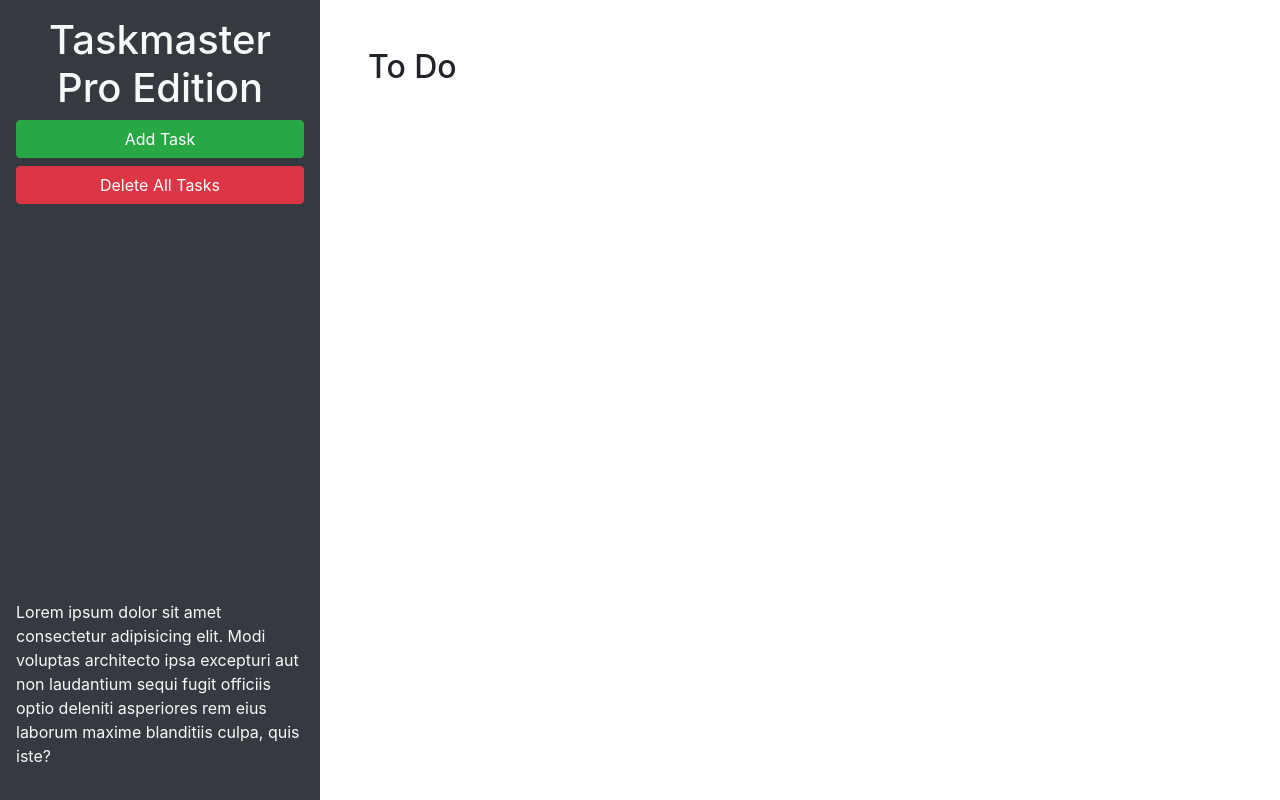
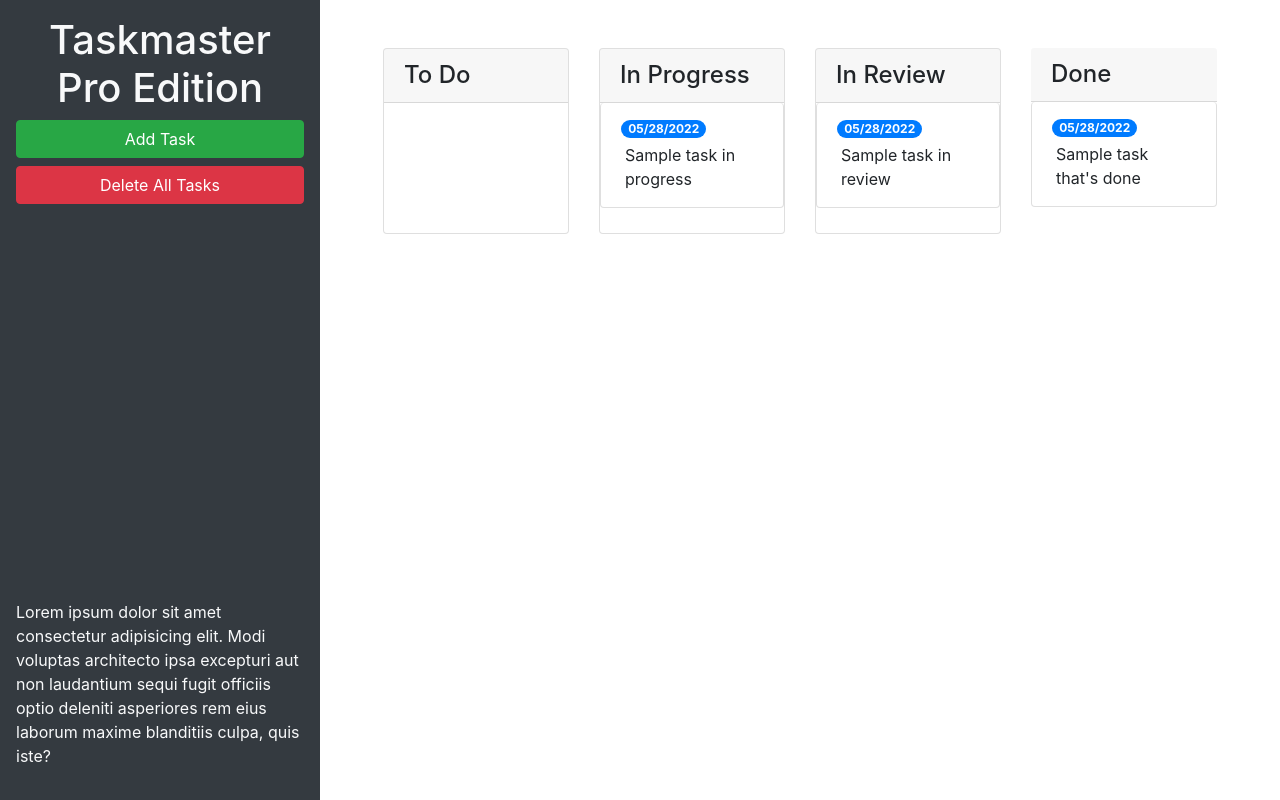
Before and after one commit to JosephW143/taskinator-pro, a plain HTML site: page index.html in a window 1280 px wide. Drawn offline with nearby package versions, Linux system fonts and the light colour scheme.

Commit message:
add bootstrap components

```diff
--- a/index.html
+++ b/index.html
@@ -24,10 +24,63 @@
       </p>
     </header>
     <main class="col-12 col-lg-9">
-      <div class="m-5">
-        <h2>To Do</h2>
-        <ul id="list-toDo" class="list-group"> </ul>
-      </div>
+      <div class="m-5 row justify-content-around">
+        <!--toDo start-->
+        <div class="col-12 col-md-6 col-xl-3 mb-3">
+          <div class="card">
+            <h4 class="card-header">
+              To Do
+            </h4>
+            <ul id="list-toDo" class="list-group"> </ul>
+          </div>
+        </div>
+        <!-- todo end -->
+        <!-- in progress start -->
+        <div class="col-12 col-md-6 col-xl-3 mb-3">
+          <div class="card">
+            <h4 class="card-header">
+              In Progress
+            </h4>
+            <ul id="list-inProgress" class="list-group">
+              <li class="list-group-item">
+                <span class="badge badge-primary badge-pill">05/28/2022</span>
+                <p class="m-1">Sample task in progress</p>
+              </li>
+            </ul>
+          </div>
+        </div>
+        <!-- in progress end -->
+        <!-- in review start -->
+        <div class="col-12 col-md-6 col-xl-3 mb-3">
+          <div class="card">
+            <h4 class="card-header">
+              In Review
+            </h4>
+            <ul id="list-inReview" class="list-group">
+              <li class="list-group-item">
+                <span class="badge badge-primary badge-pill">05/28/2022</span>
+                <p class="m-1">Sample task in review</p>
+              </li>
+            </ul>
+          </div>
+        </div>
+        <!-- in review end -->
+        <!-- done start -->
+        <div class="col-12 col-md-6 col-xl-3 mb-3">
+          <div class="header">
+            <h4 class="card-header">
+              Done
+            </h4>
+            <ul id="list-done" class="list-group">
+              <li class="list-group-item">
+                <span class="badge badge-primary badge-pill">05/28/2022</span>
+                <p class="m-1">Sample task that's done</p>
+              </li>
+            </ul>
+          </div>
+        </div>
+        <!-- done end -->
+    </div>
     </main>
   </div>
 
@@ -46,11 +99,11 @@
           <form>
             <div class="form-group">
               <label for="modalTaskDescription">Task description</label>
-              <textarea id="modalTaskDescription" rows="3"></textarea>
+              <textarea id="modalTaskDescription" rows="3" class="form-control"></textarea>
             </div>
             <div class="form-group">
               <label for="modalDueDate">Due date</label>
-              <input type="text" id="modalDueDate" placeholder="mm/dd/yyyy" autocomplete="off" />
+              <input type="text" class="form-control" id="modalDueDate" placeholder="mm/dd/yyyy" autocomplete="off" />
             </div>
           </form>
         </div>
```
